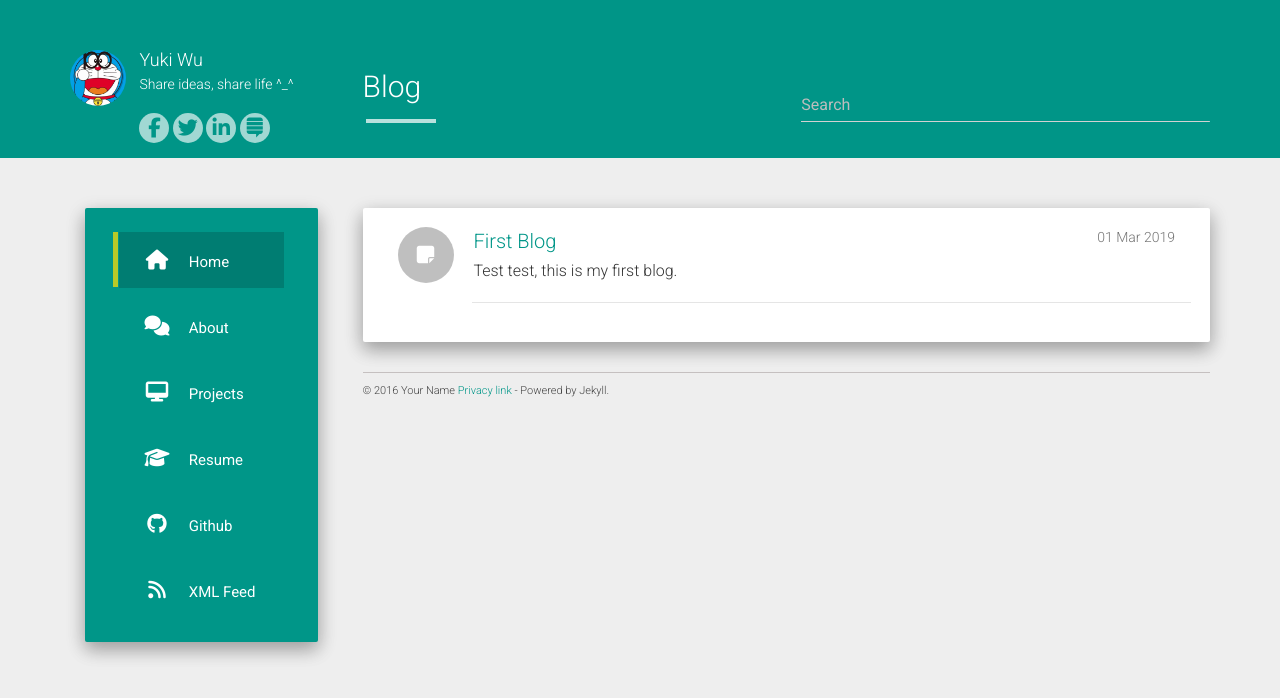
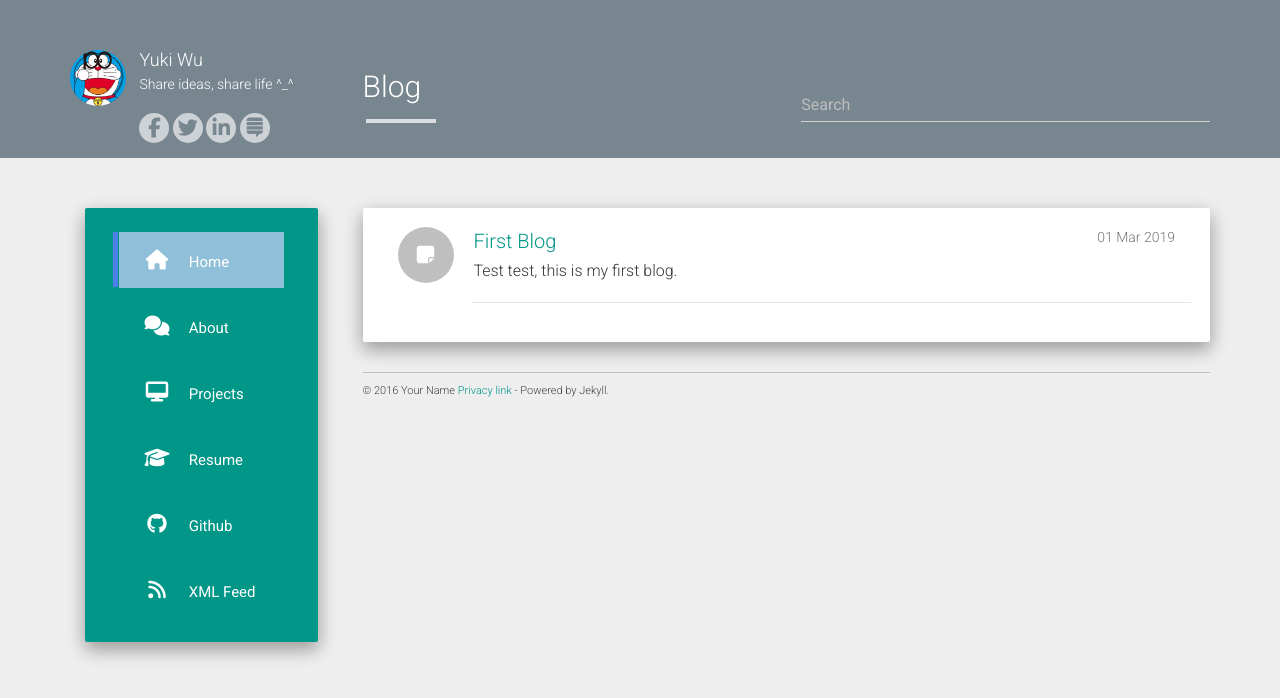
Before and after one commit to wuyuki/wuyuki.github.io, a Jekyll site: the page built from index.html, in a window 1280 px wide. Shown: the top 698 px of the page. Built offline with Jekyll 4.4.1, drawn with Linux system fonts in a browser that asks for light colours; nearby versions of some CDN libraries; the list of posts is cut into pages by our own code.

Commit message:
//new css

```diff
--- a/static/css/main.css
+++ b/static/css/main.css
@@ -1,6 +1,7 @@
 .main.outer{padding-top: 50px;}
 .header-panel.shadow-z-2 {
-    background-color: #009587;
+    /* background-color: #009587; */
+    background-color: #78868f;
     padding: 50px 0 15px 0;
     width: 100%;
 }
@@ -55,7 +56,8 @@ p.info a {
     text-align: center;
     line-height: 20px;
     font-size: 20px;
-    color: #009688;
+    /* color: #009688; */
+    color: #78868f;
     padding: 5px;
     width: 30px;
     height: 30px;
@@ -63,7 +65,8 @@ p.info a {
 }
 .icon:hover {
     color: rgba(255, 255, 255, 0.63);
-    background: #009688;
+    /* background: #009688; */
+    background-color: #78868f;
 }
 .menu ul li {
     list-style: none;
@@ -71,7 +74,8 @@ p.info a {
 }
 
 .menu ul li a:hover, .menu ul li a:focus, li.current-menu-item > a{
-    background: #007D72;
+    /* background: #007D72; */
+    background: #90c0d9;
 }
 li.current-menu-item:before {
     content: "";
@@ -81,7 +85,8 @@ li.current-menu-item:before {
     position: absolute;
     left: 9px;
     vertical-align: middle;
-    background: #B8CA28;
+    /* background: #B8CA28; */
+    background: #4f7feb;
 }
 .menu ul li a {
     font-size: 15px;
```
